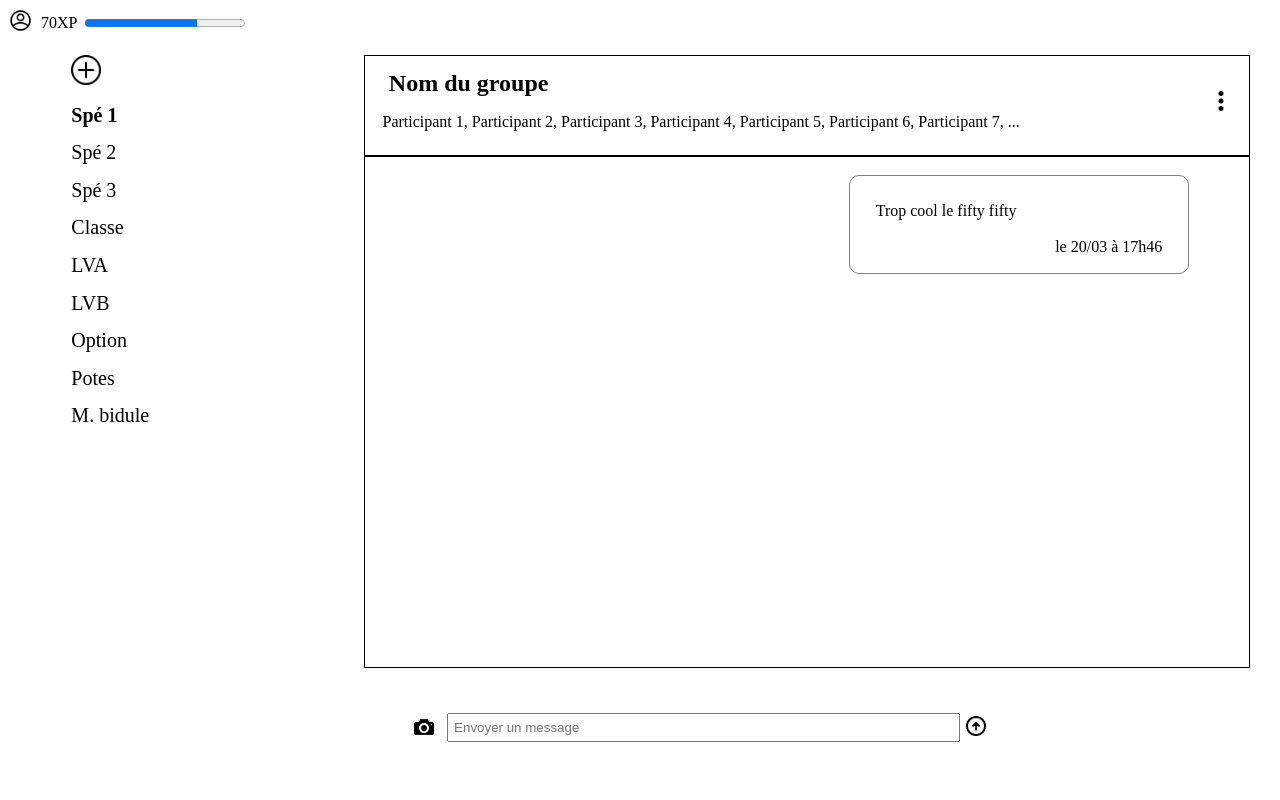
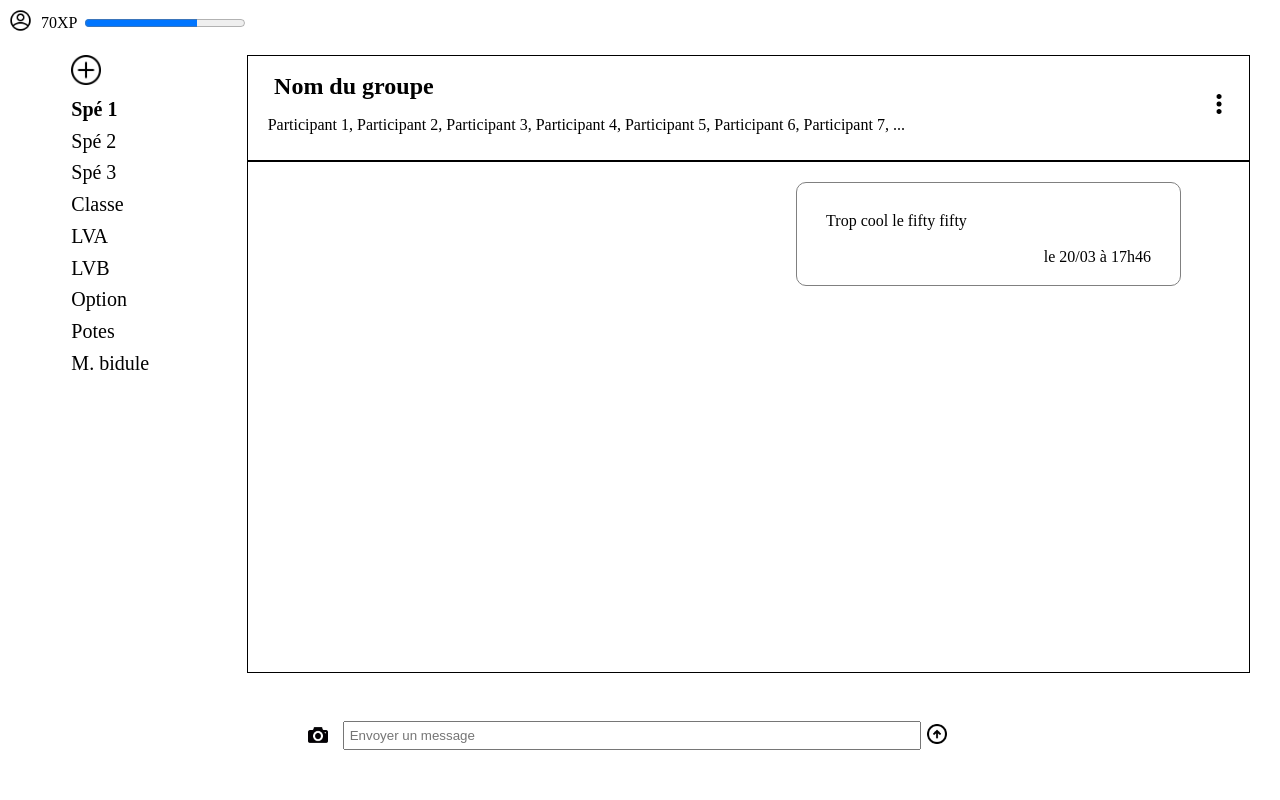
Before and after one commit to Key4School/Key4School, a Flask app: template templates/messages.html in a window 1280 px wide. Run offline with Flask 2, Linux system fonts and the light colour scheme; the template is opened without the code that fills it, so the values that code supplies are empty; some libraries are stand-ins or nearby versions.

Commit message:
Changement taille nom des groupes

```diff
--- a/static/js/message.js
+++ b/static/js/message.js
@@ -1,7 +1,7 @@
 $(document).ready(function() {
   $('#titreetmsg').css({
       height: (80 / 100 * ($(window).height())).toString() + 'px',
-      width: (75 / 100 * ($(window).width())).toString() + 'px',
+      width: (85 / 100 * ($(window).width())).toString() + 'px',
     });
     $('#nomgroupe').css({
         height: (90 / 100 * ($(window).height())).toString() + 'px',
--- a/static/styles/style.css
+++ b/static/styles/style.css
@@ -195,7 +195,7 @@ h2{
   height:95%;
 }
 #nomgroupe{
-  width: 25%;
+  width: 15%;
   margin-left: 5%;
   overflow-y:auto;
 }
```
